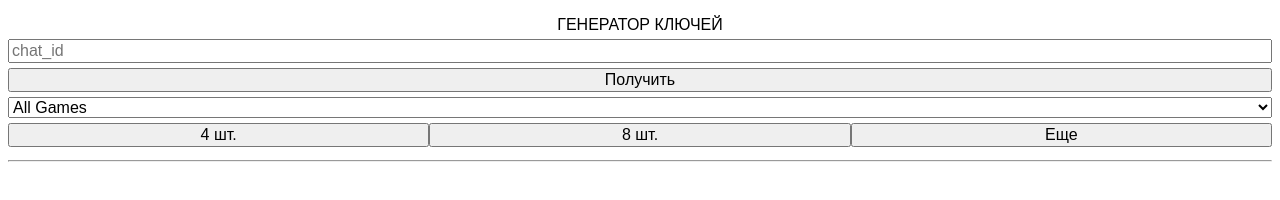
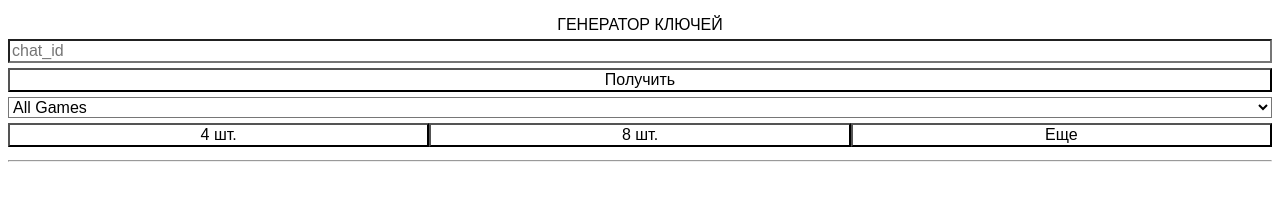
Before and after one commit to CakesZero/CakesZero.github.io, a plain HTML site: page keygen/index.html in a window 1280 px wide. Drawn offline with Linux system fonts and the light colour scheme.

Commit message:
Update style.css color bg-color

```diff
--- a/keygen/style.css
+++ b/keygen/style.css
@@ -1,4 +1,6 @@
 body * {
+  background-color: #fff;
+  color: #000;
   margin-bottom: 5px;
   display: block;
   width: 100%;
```
